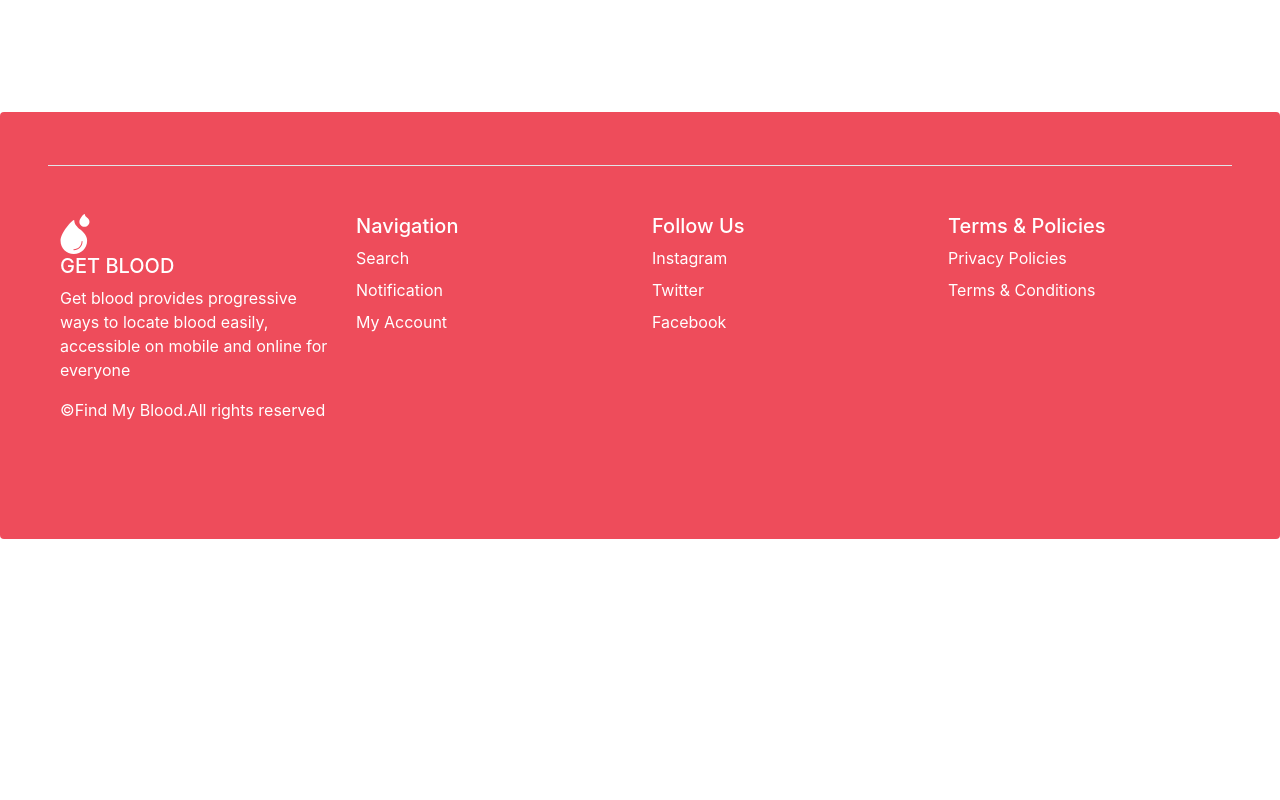
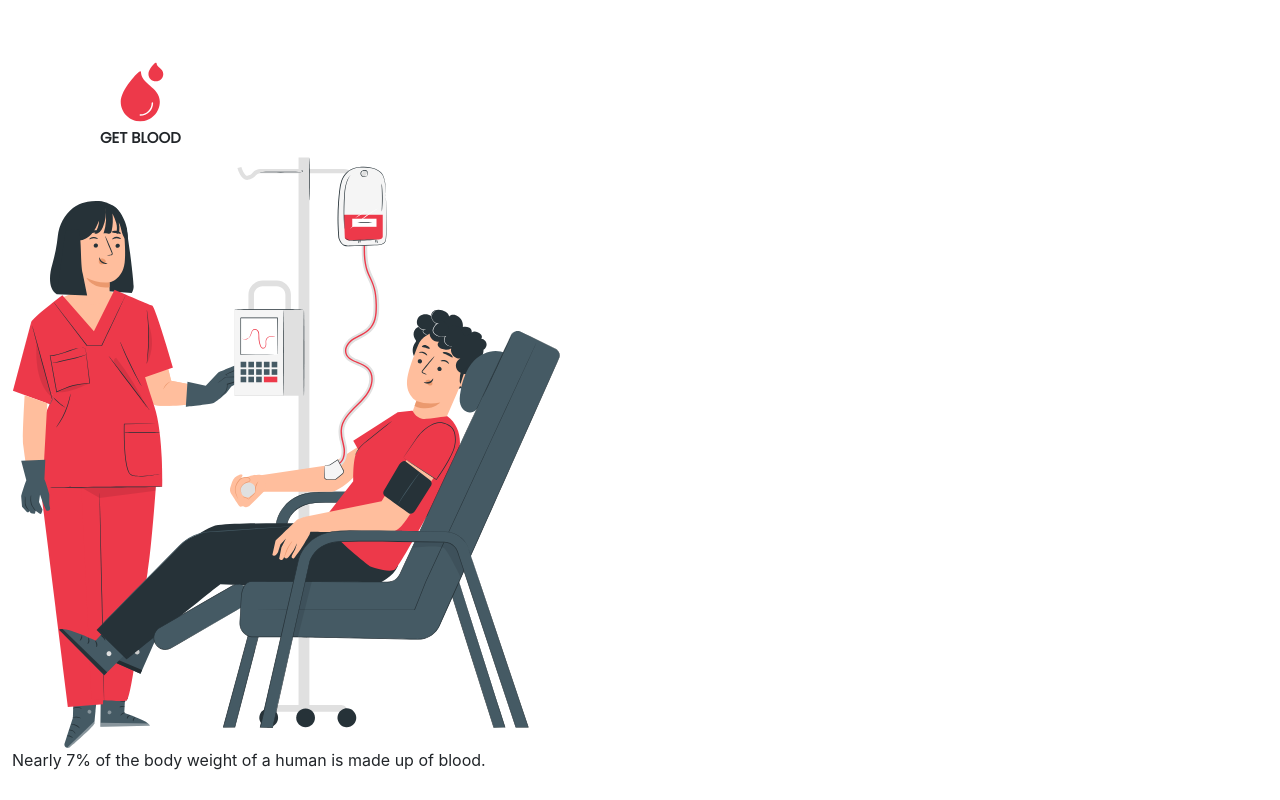
Before and after one commit to darth-codius/find-my-blood-web-client, a React (Create React App) app: page /signup in a window 1280 px wide. Shown: the part 560-1360 px from the top of the page. Before the commit the page ends 1099 px from the top, so only its background shows below. Built offline with nearby package versions, Linux system fonts and the light colour scheme.

Commit message:
signup and signin css

```diff
--- a/src/Components/signup/Signup.css
+++ b/src/Components/signup/Signup.css
@@ -48,3 +48,7 @@
   border-radius: 10px;
   border: 1px solid
 }
+.signinheader {
+  margin-left: 100px;
+
+}
--- a/src/Components/signup/Signup.js
+++ b/src/Components/signup/Signup.js
@@ -21,7 +21,7 @@ export default function Signup() {
           confirmPassword,
         }
       );
-      if(res.status === 200) window.location.href = '/login'
+      if (res.status === 200) window.location.href = '/login'
 
     } catch (error) {
       console.error(error);
@@ -117,6 +117,47 @@ export default function Signup() {
           </p>
         </div>
       </div>
+
+
+
+
+
+
+
+      <div class="row">
+        <div class="col">
+          <div className="signinheader">
+            <img src="../../../img/blood 1.svg" alt="" />
+            <h6 className="getblood">GET BLOOD</h6>
+          </div>
+          <div>
+            <img src="../../../img/Group 745signup.svg" alt="" />
+            <p className="">
+              Nearly 7% of the body weight of a human is made up of blood.
+            </p>
+          </div>
+        </div>
+        <div class="col">
+
+        </div>
+
+      </div>
+
+
+
     </div>
+
+
+
+
+
+
+
+
+
+
+
+
+
   );
 }
```
Also changed, not shown: public/img/Group 745signup.svg (added).
